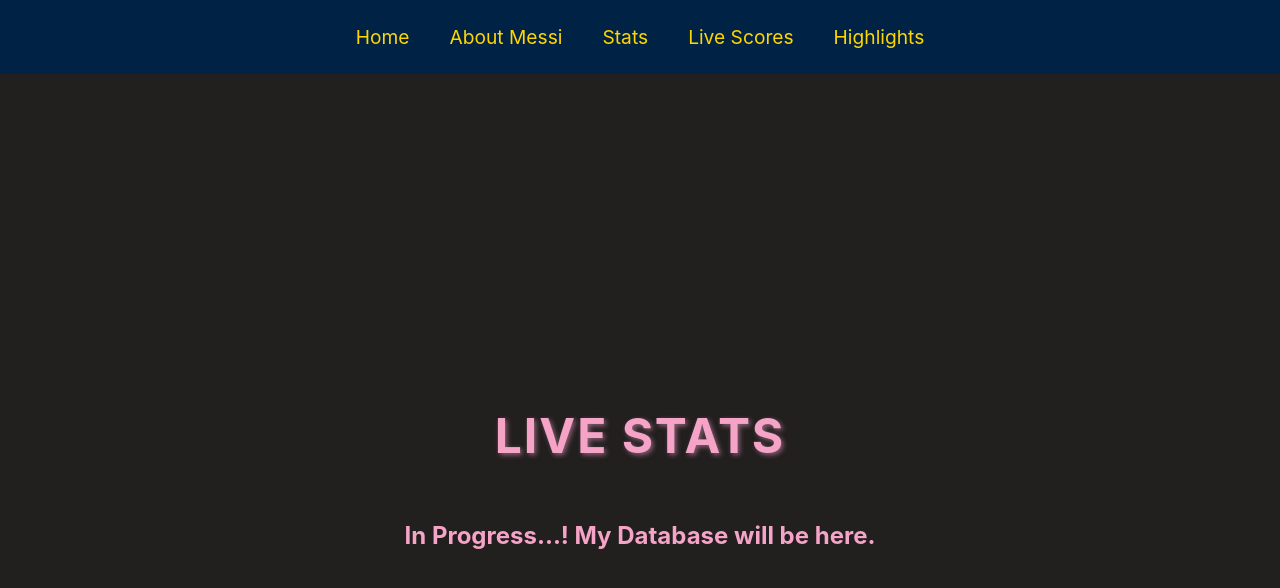
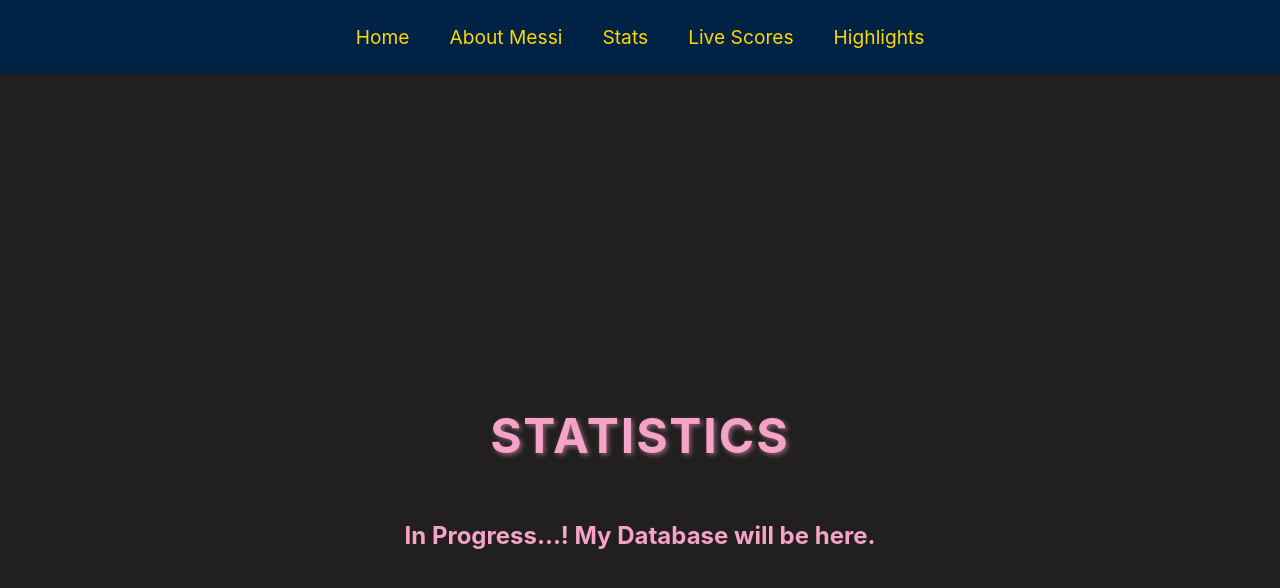
Before and after one commit to MonkeyMacho7/lordmessi, a React (Create React App) app: page /stats in a window 1280 px wide. Shown: the top 588 px of the page. Built offline with nearby package versions, Linux system fonts and the light colour scheme.

Commit message:
Update Stats.js

```diff
--- a/src/pages/Stats.js
+++ b/src/pages/Stats.js
@@ -4,7 +4,7 @@ import "../App.css";
 const Stats = () => {
   return (
     <div className="stats">
-      <h1>Live Stats</h1>
+      <h1>Statistics</h1>
       <p>In Progress...! My Database will be here. </p>
     </div>
   );
```
